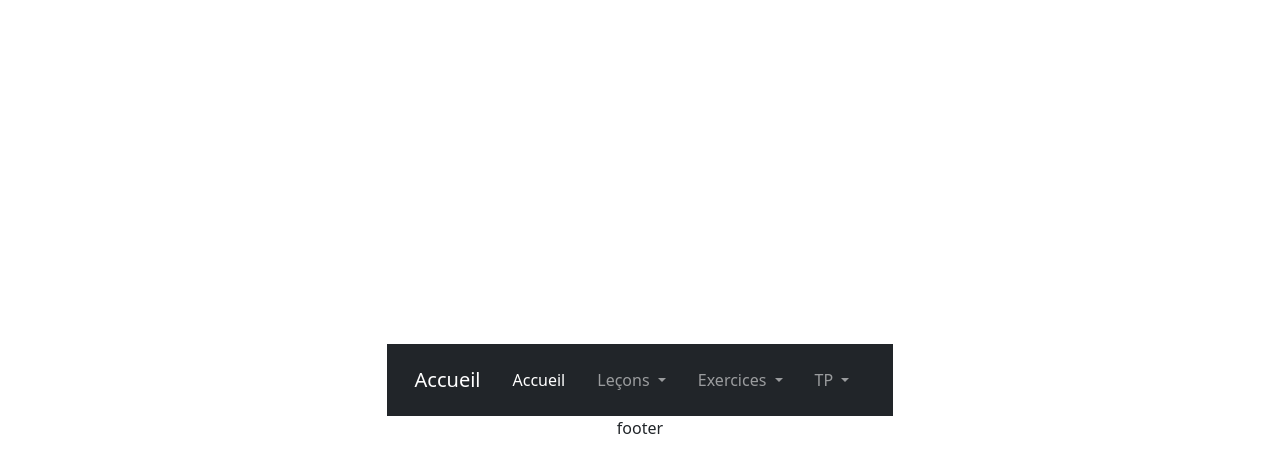
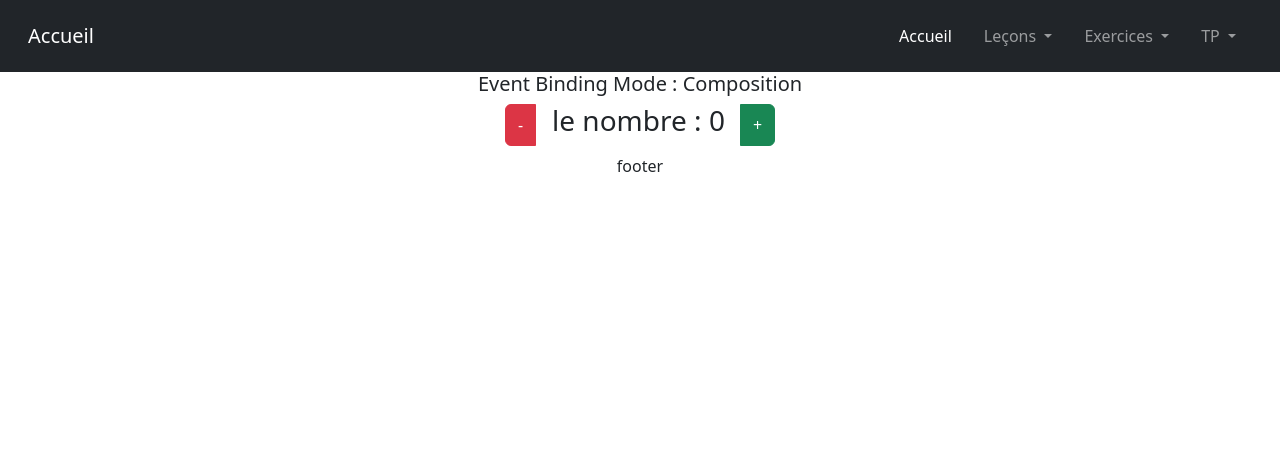
Before and after one commit to VincentMartel31/vue-project, a Vue app: page /tpeventbinding in a window 1280 px wide. Shown: the top 472 px of the page. Built offline with nearby package versions, Linux system fonts and the light colour scheme.

Commit message:
nouveau commit

```diff
--- a/src/components/shared/NavBar.vue
+++ b/src/components/shared/NavBar.vue
@@ -158,6 +158,11 @@
                                 >
                             </li>
                             <li>
+                                <router-link class="dropdown-item" to="/exobug"
+                                    >exo bug</router-link
+                                >
+                            </li>
+                            <li>
                                 <router-link
                                     class="dropdown-item"
                                     to="/Lesson_inline-templating"
@@ -245,8 +250,10 @@
                                 >
                             </li>
                             <li>
-                                <a class="dropdown-item" href="#"
-                                    >TP-EventBinding</a
+                                <router-link
+                                    class="dropdown-item"
+                                    to="/tpeventbinding"
+                                    >TP-EventBinding</router-link
                                 >
                             </li>
                             <li>
--- a/src/router/index.js
+++ b/src/router/index.js
@@ -15,11 +15,27 @@ const router = createRouter({
             name: "NotFound",
             component: () => import("../views/NotFoundView.vue"),
         },
+        {
+            path: "/exobug",
+            name: "exobug",
+            component: () => import("../views/exo/exobug.vue"),
+        },
 
         {
             path: "/textinterpolation",
-            name: "NotFound",
+            name: "Ntextinterpolation",
             component: () => import("../views/lessons/textinterpolation.vue"),
+        },
+        {
+            path: "/vmodel",
+            name: "vmodel",
+            component: () => import("../views/lessons/vmodel.vue"),
+        },
+
+        {
+            path: "/tpeventbinding",
+            name: "Ntpeventbinding",
+            component: () => import("../views/tp/tpeventbinding.vue"),
         },
     ],
 });
--- a/src/style.css
+++ b/src/style.css
@@ -11,6 +11,8 @@
     text-rendering: optimizeLegibility;
     -webkit-font-smoothing: antialiased;
     -moz-osx-font-smoothing: grayscale;
+    margin: 0;
+    padding: 0;
 }
 
 a {
@@ -27,14 +29,12 @@ body {
     display: flex;
     place-items: center;
     min-width: 320px;
-    min-height: 100vh;
+    /* min-height: 100vh; */
 }
 
 h1 {
     font-size: 3.2em;
     line-height: 1.1;
-    text-align: center;
-    color: rgb(120, 113, 179);
 }
 
 button {
@@ -61,9 +61,9 @@ button:focus-visible {
 }
 
 #app {
-    max-width: 1280px;
-    margin: 0 auto;
-    padding: 2rem;
+    width: 100%;
+    margin: 0;
+    padding: 0;
     text-align: center;
 }
 
--- /dev/null
+++ b/src/views/exo/exobug.vue
@@ -0,0 +1,53 @@
+<template>
+    <h5>Computed Bug Mode : Composition</h5>
+    <div class="d-flex justify-content-center align-items-center my-2">
+        <div
+            class="btn-group"
+            role="group"
+            aria-label="Basic mixed styles example"
+        >
+            <button
+                v-on:click="reduire(10)"
+                type="button"
+                class="btn btn-danger"
+            >
+                -
+            </button>
+            <div></div>
+            <h3 class="mx-3">le nombre : {{ leNombre }}</h3>
+            <button
+                v-on:click="augmenter(10)"
+                type="button"
+                class="btn btn-success"
+            >
+                +
+            </button>
+        </div>
+    </div>
+</template>
+
+<script setup lang="js">
+import { ref } from 'vue'
+
+const leNombre = ref(0);
+const nameUser = ref('');
+
+const afficherNameUser = () => {
+  console.log('fonction qui gere le NAME exécutée');
+    if(nameUser.value ===''){
+        return 'test'
+    }
+    else{
+        return 'autre Test';
+    }
+  };
+
+
+function reduire(val) {
+leNombre.value -= val;
+}
+
+function augmenter(val) {
+leNombre.value += val;
+}
+</script>
--- /dev/null
+++ b/src/views/lessons/vmodel.vue
@@ -0,0 +1,37 @@
+<template>
+    <div class="container bg-primary-subtle p-3">
+        <div class="mb-3">
+            <h5>Two Way Binding Event Binding Mode : Composition</h5>
+            <p>v-on (keyup) + v-bind (value)</p>
+            <input
+                v-on:keyup="afficherNameUser"
+                v-bind:value="nameUser"
+                type="text"
+                class="form-control"
+            />
+        </div>
+        <div class="mb-3">
+            <p>{{ nameUser }}</p>
+        </div>
+        <div class="mb-3">
+            <p>v-model</p>
+            <!-- modèle MVC vs MVVM  -->
+            <input v-model="userName" type="text" class="form-control" />
+        </div>
+        <div class="mb-3">
+            <p>{{ userName }}</p>
+        </div>
+    </div>
+</template>
+
+<script setup lang="js">
+import { ref } from 'vue'
+const nameUser = ref('')
+const userName = ref('')
+
+function afficherNameUser(event) {
+  nameUser.value = event.target.value;
+}
+</script>
+
+<style scoped lang="css"></style>
--- /dev/null
+++ b/src/views/tp/tpeventbinding.vue
@@ -0,0 +1,40 @@
+<template>
+    <h5>Event Binding Mode : Composition</h5>
+    <div class="d-flex justify-content-center align-items-center my-2">
+        <div
+            class="btn-group"
+            role="group"
+            aria-label="Basic mixed styles example"
+        >
+            <button
+                v-on:click="reduire(10)"
+                type="button"
+                class="btn btn-danger"
+            >
+                -
+            </button>
+            <h3 class="mx-3">le nombre : {{ leNombre }}</h3>
+            <button
+                v-on:click="augmenter(10)"
+                type="button"
+                class="btn btn-success"
+            >
+                +
+            </button>
+        </div>
+    </div>
+</template>
+
+<script setup lang="js">
+import { ref } from 'vue'
+
+const leNombre = ref(0);
+
+function reduire(val) {
+  leNombre.value -= 1;
+}
+
+function augmenter(val) {
+  leNombre.value += 1;
+}
+</script>
```
Also changed, not shown: src/views/tp/tpdatabinding.vue (added, +53 -0 lines).
